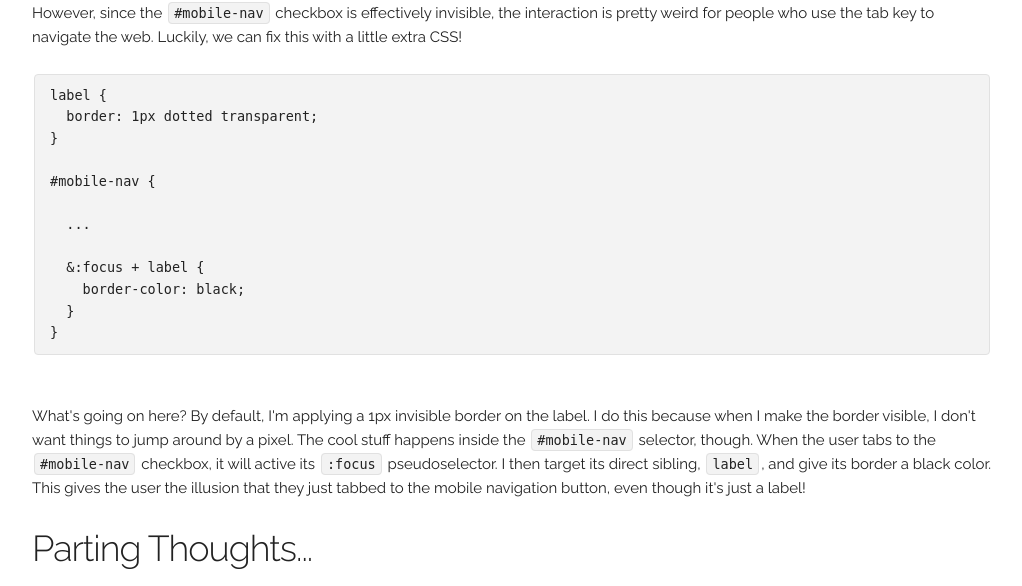
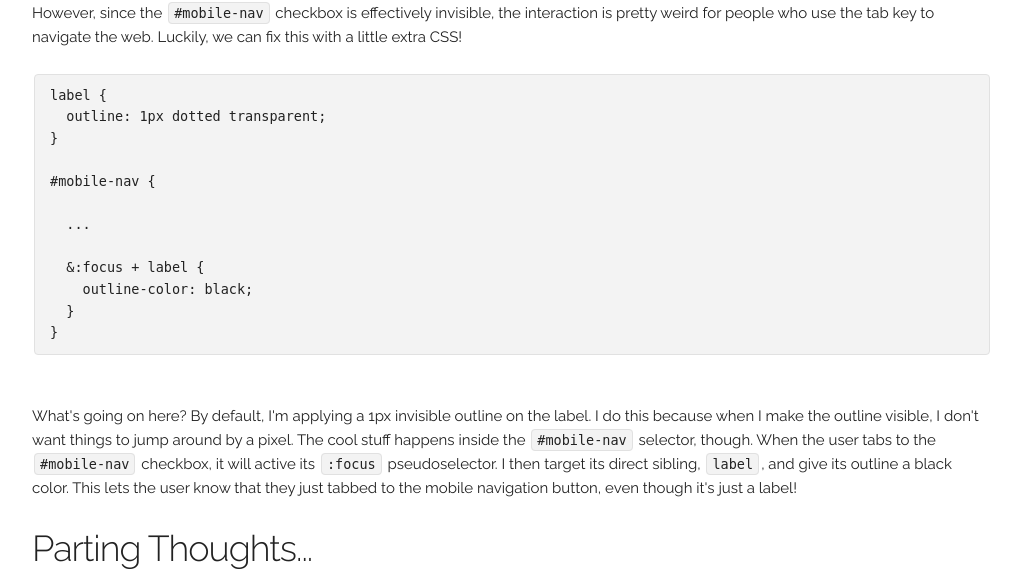
Before and after one commit to colinjmiller/cjmil.com, a PHP site: page /writing/sage/web/mobile-menu.php in a window 1280 px wide. Shown: the part 2430-3016 px from the top of the page, without its empty margins (128-1150 px from the left). Run offline with PHP 8.4, Linux system fonts and the light colour scheme; some libraries are stand-ins or nearby versions.

Commit message:
Using outline property instead of border

```diff
--- a/css/style-all.scss
+++ b/css/style-all.scss
@@ -180,7 +180,7 @@ ol {
     margin: 20px 25px 0 0;
     padding: 1px;
     box-sizing: border-box;
-    border: 1px dotted transparent;
+    outline: 1px dotted transparent;
     float: right;
   }
 
@@ -189,7 +189,7 @@ ol {
     @include vendor-prefix(transform, scale(0));
 
     &:focus + label {
-      border-color: black;
+      outline-color: black;
     }
 
     &:checked {
--- a/css/style.css
+++ b/css/style.css
@@ -602,7 +602,7 @@ ol {
     margin: 20px 25px 0 0;
     padding: 1px;
     box-sizing: border-box;
-    border: 1px dotted transparent;
+    outline: 1px dotted transparent;
     float: right; }
   .navbar #mobile-nav {
     -webkit-transform: scale(0);
@@ -611,7 +611,7 @@ ol {
     -o-transform: scale(0);
     transform: scale(0); }
     .navbar #mobile-nav:focus + label {
-      border-color: black; }
+      outline-color: black; }
     .navbar #mobile-nav:checked ~ .row .navbar-item {
       display: block; }
   .navbar .navbar-item {
--- a/writing/sage/web/mobile-menu.php
+++ b/writing/sage/web/mobile-menu.php
@@ -89,7 +89,7 @@
         <p>As mentioned above, our implementation still works for people using screen readers, because the checkbox is still within the tab index. However, since the <code>#mobile-nav</code> checkbox is effectively invisible, the interaction is pretty weird for people who use the tab key to navigate the web. Luckily, we can fix this with a little extra CSS!</p>
 <pre>
 <code>label {
-  border: 1px dotted transparent;
+  outline: 1px dotted transparent;
 }
 
 #mobile-nav {
@@ -97,12 +97,12 @@
   ...
 
   &amp;:focus + label {
-    border-color: black;
+    outline-color: black;
   }
 }
 </code>
 </pre>
-        <p>What's going on here? By default, I'm applying a 1px invisible border on the label. I do this because when I make the border visible, I don't want things to jump around by a pixel. The cool stuff happens inside the <code>#mobile-nav</code> selector, though. When the user tabs to the <code>#mobile-nav</code> checkbox, it will active its <code>:focus</code> pseudoselector. I then target its direct sibling, <code>label</code>, and give its border a black color. This gives the user the illusion that they just tabbed to the mobile navigation button, even though it's just a label!<p>
+        <p>What's going on here? By default, I'm applying a 1px invisible outline on the label. I do this because when I make the outline visible, I don't want things to jump around by a pixel. The cool stuff happens inside the <code>#mobile-nav</code> selector, though. When the user tabs to the <code>#mobile-nav</code> checkbox, it will active its <code>:focus</code> pseudoselector. I then target its direct sibling, <code>label</code>, and give its outline a black color. This lets the user know that they just tabbed to the mobile navigation button, even though it's just a label!<p>
       </section>
       <section>
         <h3>Parting Thoughts...</h3>
```
